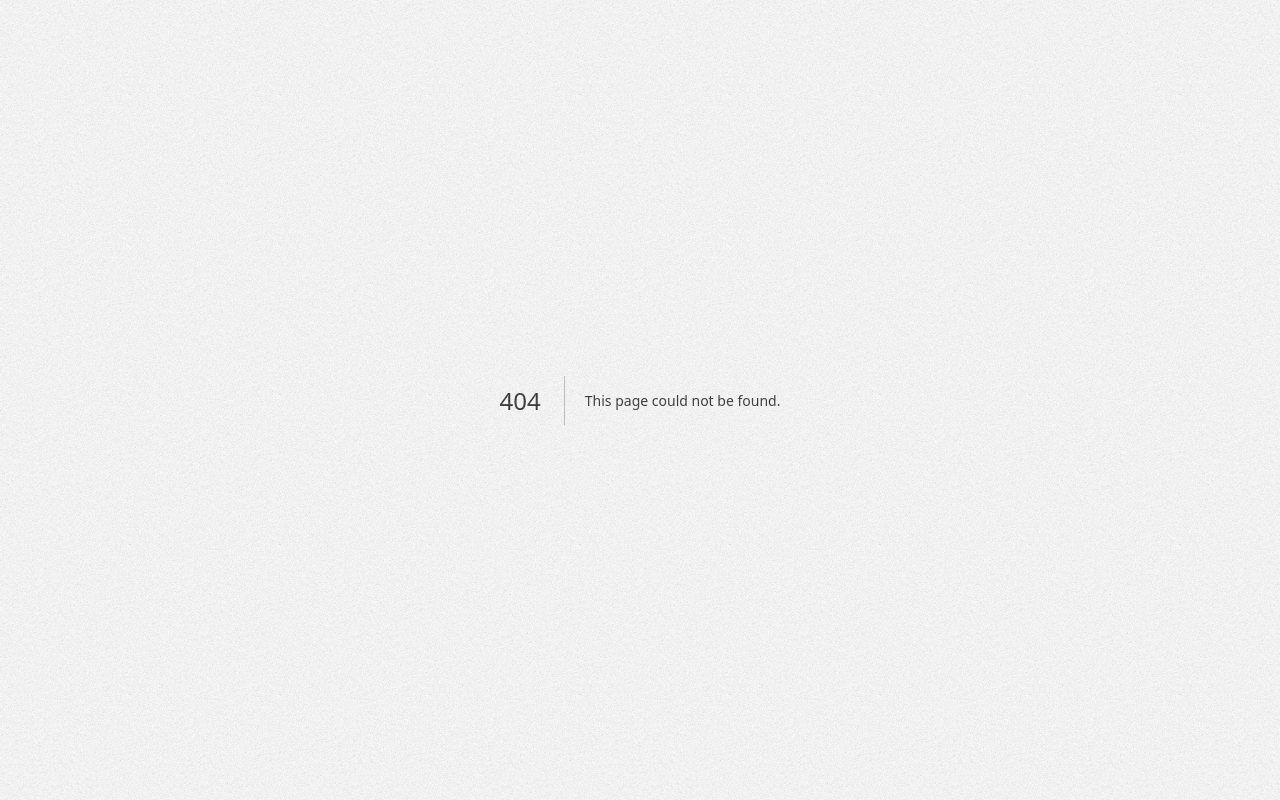
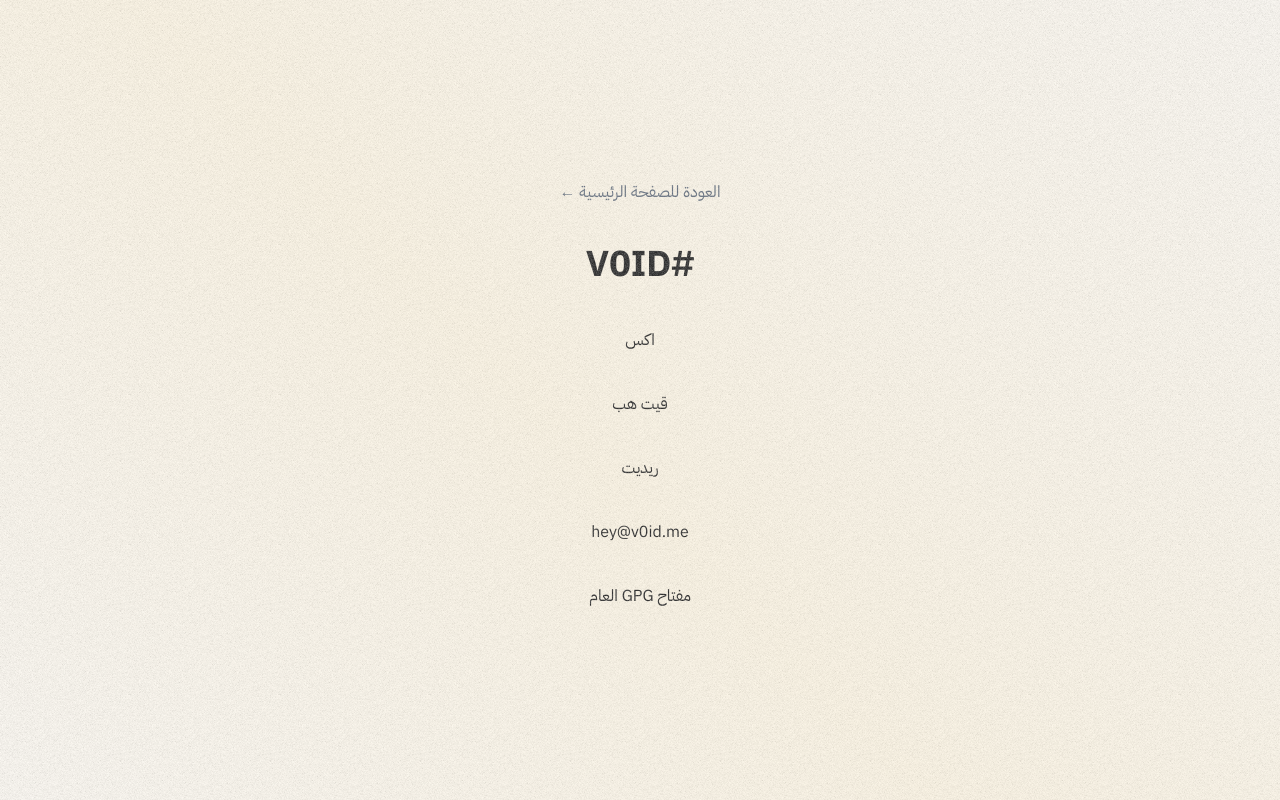
Before and after one commit to v0id-user/v0id-land, a Next.js app: page /tree in a window 1280 px wide. Before the commit this address had no page. Built offline with nearby package versions, Linux system fonts and the light colour scheme.

Commit message:
feat: enhance middleware for subdomain routing and add new Tree page; update README for improved project description and metadata in layout

```diff
--- a/app/layout.tsx
+++ b/app/layout.tsx
@@ -11,7 +11,14 @@
 
 export const metadata: Metadata = {
   title: "#V0ID",
-  description: "Generated by create next app",
+  description: "مساحتي الشخصية وموقعي للتعبير والكتابة ومشاركة أفكاري ومشاريعي وكذلك رحلتي وتجربتي الشخصية في العالم التقني.",
+  openGraph: {
+    title: "#V0ID",
+    description: "مساحتي الشخصية وموقعي للتعبير والكتابة ومشاركة أفكاري ومشاريعي وكذلك رحلتي وتجربتي الشخصية في العالم التقني.",
+    url: "https://v0id.me",
+    siteName: "#V0ID",
+    type: "website",
+  },
 };
 
 export default function RootLayout({
--- /dev/null
+++ b/app/tree/page.tsx
@@ -0,0 +1,52 @@
+"use client"
+
+import Link from "next/link";
+import { useState } from "react";
+
+export default function TreePage() {
+    const [copied, setCopied] = useState(false);
+
+    const copyToClipboard = async () => {
+        await navigator.clipboard.writeText("hey@v0id.me");
+        setCopied(true);
+        setTimeout(() => setCopied(false), 2000);
+    };
+
+    return (
+        <div className="flex flex-col items-center min-h-screen justify-center gap-4 p-4" dir="rtl">
+            <Link href="/" className="text-gray-600 hover:text-black transition-colors text-sm sm:text-base mb-6">
+                العودة للصفحة الرئيسية ←
+            </Link>
+
+            <div className="flex flex-col items-center gap-4 w-full max-w-sm">
+                <h1 className="text-4xl font-bold mb-4">#V0ID</h1>
+                <a href="https://x.com/v0id_user" className="w-full text-center p-3 hover:bg-gray-100 transition-colors rounded-lg">
+                    اكس
+                </a>
+                <a href="https://github.com/v0id-user" className="w-full text-center p-3 hover:bg-gray-100 transition-colors rounded-lg">
+                    قيت هب
+                </a>
+                <a href="https://reddit.com/u/v0id_user" className="w-full text-center p-3 hover:bg-gray-100 transition-colors rounded-lg">
+                    ريديت
+                </a>
+                <button
+                    onClick={copyToClipboard}
+                    className="w-full text-center p-3 hover:bg-gray-100 transition-colors rounded-lg relative"
+                >
+                    hey@v0id.me
+                    {copied && (
+                        <span className="absolute left-1/2 -translate-x-1/2 -top-10 bg-black text-white px-2 py-1 rounded text-sm flex items-center gap-1">
+                            <svg className="w-4 h-4" viewBox="0 0 24 24" fill="none" xmlns="http://www.w3.org/2000/svg">
+                                <path d="M20 6L9 17L4 12" stroke="currentColor" strokeWidth="2" strokeLinecap="round" strokeLinejoin="round"/>
+                            </svg>
+                            تم النسخ للحافظة
+                        </span>
+                    )}
+                </button>
+                <a href="https://gpg.v0id.me" className="w-full text-center p-3 hover:bg-gray-100 transition-colors rounded-lg">
+                    مفتاح GPG العام
+                </a>
+            </div>
+        </div>
+    );
+}
```
Also changed, not shown: middleware.ts (+9 -12 lines), 1 other file (tests, documents, lock files or other folders).
